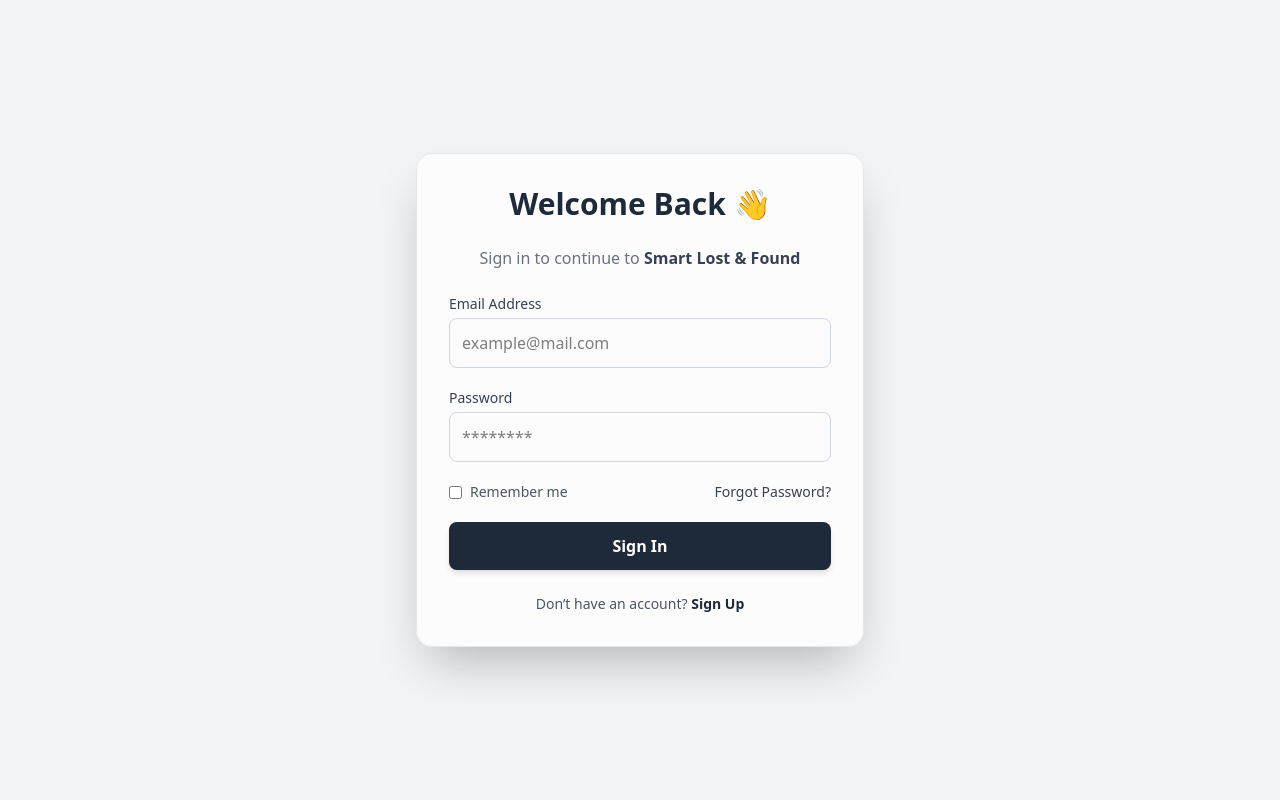
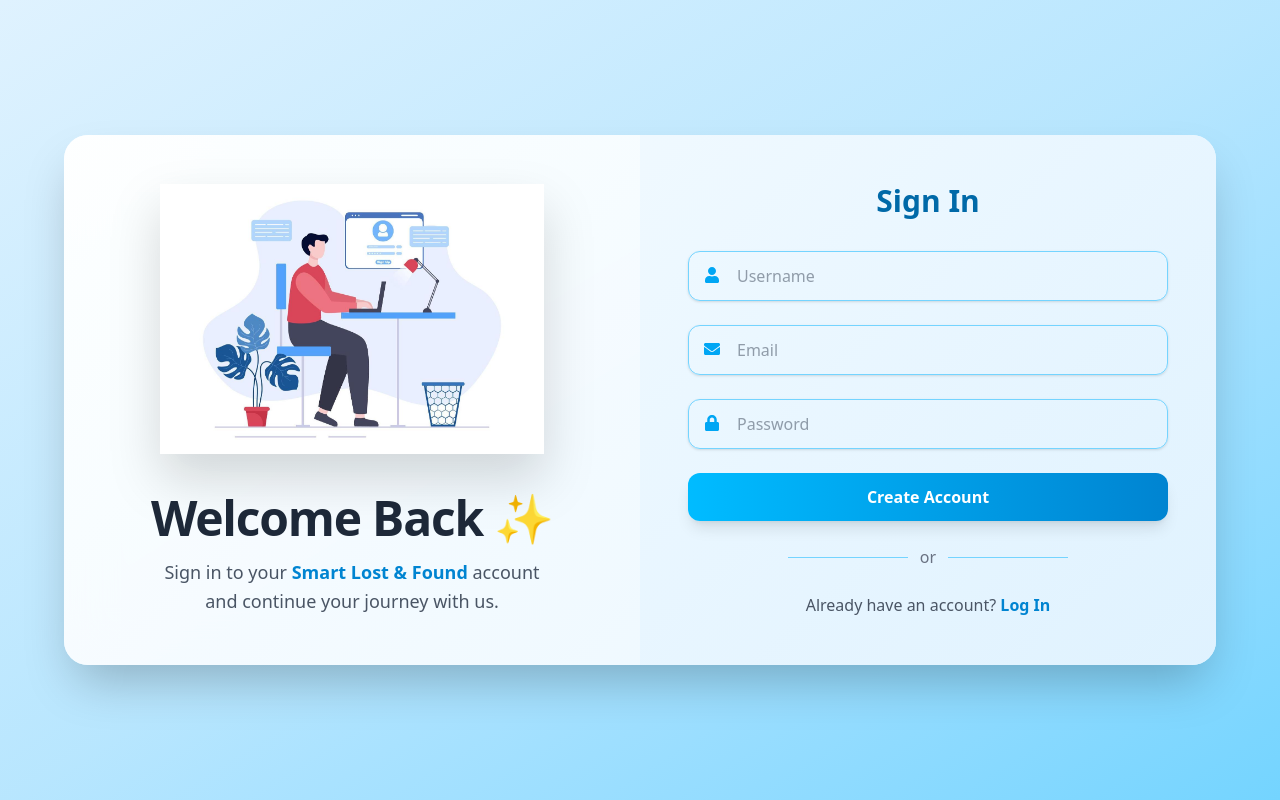
Before and after one commit to Suchitra-Sahoo/Smart-Lost-and-Found-System, a React (Vite) app in the folder Frontend/: page /signin in a window 1280 px wide. Built offline with nearby package versions, Linux system fonts and the light colour scheme.

Commit message:
Initial commit

```diff
--- a/Frontend/src/pages/Signin.jsx
+++ b/Frontend/src/pages/Signin.jsx
@@ -1,86 +1,96 @@
-import { useState } from "react";
+import React from "react";
+import { FaEnvelope, FaLock, FaUser } from "react-icons/fa";
 
 function Signin() {
-  const [formData, setFormData] = useState({ email: "", password: "" });
+  return (
+    <div className="flex items-center justify-center min-h-screen bg-gradient-to-br from-sky-100 via-sky-200 to-sky-300">
+      {/* Main Card */}
+      <div className="flex w-11/12 max-w-6xl bg-white/80 rounded-3xl shadow-2xl backdrop-blur-xl overflow-hidden">
 
-  const handleChange = (e) => {
-    setFormData({ ...formData, [e.target.name]: e.target.value });
-  };
+        {/* Left Illustration */}
+        <div className="w-1/2 flex flex-col items-center justify-center p-12 bg-gradient-to-br from-white/80 to-sky-50/80 relative">
+          <img
+            src="/signinimg.jpg"
+            alt="Login Illustration"
+            className="w-96 drop-shadow-2xl"
+          />
+          <h2 className="text-5xl font-extrabold text-gray-800 mt-10 tracking-tight">
+            Welcome Back ✨
+          </h2>
+          <p className="text-gray-600 mt-4 text-center max-w-sm leading-relaxed text-lg">
+            Sign in to your{" "}
+            <span className="font-semibold text-sky-600">
+              Smart Lost & Found
+            </span>{" "}
+            account and continue your journey with us.
+          </p>
+        </div>
 
-  const handleSubmit = (e) => {
-    e.preventDefault();
-    console.log("Signin Data:", formData);
-  };
+        {/* Right Form Section */}
+        <div className="w-1/2 p-12 bg-gradient-to-br from-sky-50 to-sky-100">
+          <h3 className="text-3xl font-bold text-sky-700 mb-8 text-center">
+            Sign In
+          </h3>
+          <form className="space-y-6">
 
-  return (
-    <div className="flex min-h-screen items-center justify-center bg-gray-100 p-4">
-      {/* Card */}
-      <div className="w-full max-w-md rounded-2xl bg-white/70 backdrop-blur-lg p-8 shadow-2xl border border-gray-200">
-        {/* Title */}
-        <h2 className="mb-6 text-center text-3xl font-extrabold text-gray-800">
-          Welcome Back 👋
-        </h2>
-        <p className="mb-6 text-center text-gray-500">
-          Sign in to continue to{" "}
-          <span className="font-semibold text-gray-700">Smart Lost & Found</span>
-        </p>
-
-        {/* Form */}
-        <form onSubmit={handleSubmit} className="space-y-5">
-          <div>
-            <label className="mb-1 block text-sm font-medium text-gray-700">
-              Email Address
-            </label>
+            {/* Username */}
+            <div className="relative">
+              <FaUser className="absolute top-4 left-4 text-sky-500" />
               <input
-              type="email"
-              name="email"
-              placeholder="example@mail.com"
-              value={formData.email}
-              onChange={handleChange}
-              className="w-full rounded-lg border border-gray-300 p-3 focus:border-gray-700 focus:ring-2 focus:ring-gray-400"
-              required
+                type="text"
+                placeholder="Username"
+                className="w-full pl-12 pr-4 py-3 rounded-xl border border-sky-300 focus:ring-2 focus:ring-sky-400 outline-none text-gray-700 shadow-sm"
               />
             </div>
 
-          <div>
-            <label className="mb-1 block text-sm font-medium text-gray-700">
-              Password
-            </label>
+            {/* Email */}
+            <div className="relative">
+              <FaEnvelope className="absolute top-4 left-4 text-sky-500" />
               <input
-              type="password"
-              name="password"
-              placeholder="********"
-              value={formData.password}
-              onChange={handleChange}
-              className="w-full rounded-lg border border-gray-300 p-3 focus:border-gray-700 focus:ring-2 focus:ring-gray-400"
-              required
+                type="email"
+                placeholder="Email"
+                className="w-full pl-12 pr-4 py-3 rounded-xl border border-sky-300 focus:ring-2 focus:ring-sky-400 outline-none text-gray-700 shadow-sm"
               />
             </div>
 
-          <div className="flex items-center justify-between">
-            <label className="flex items-center text-sm text-gray-600">
-              <input type="checkbox" className="mr-2" /> Remember me
-            </label>
-            <a href="#" className="text-sm text-gray-700 hover:underline">
-              Forgot Password?
-            </a>
+            {/* Password */}
+            <div className="relative">
+              <FaLock className="absolute top-4 left-4 text-sky-500" />
+              <input
+                type="password"
+                placeholder="Password"
+                className="w-full pl-12 pr-4 py-3 rounded-xl border border-sky-300 focus:ring-2 focus:ring-sky-400 outline-none text-gray-700 shadow-sm"
+              />
             </div>
 
+            {/* Button */}
             <button
               type="submit"
-            className="w-full rounded-lg bg-gray-800 py-3 text-white font-semibold shadow-md hover:bg-black transition duration-200"
+              onClick={() => (window.location.href = "http://localhost:5173/signout")}
+              className="w-full bg-gradient-to-r from-sky-400 to-sky-600 text-white py-3 rounded-xl font-semibold shadow-lg hover:scale-105 transition-transform duration-300"
             >
-            Sign In
+              Create Account
             </button>
           </form>
 
-        {/* Footer */}
-        <p className="mt-6 text-center text-sm text-gray-600">
-          Don’t have an account?{" "}
-          <a href="/signup" className="font-semibold text-gray-800 hover:underline">
-            Sign Up
+          {/* Divider */}
+          <div className="my-6 flex items-center justify-center">
+            <span className="h-px w-1/4 bg-sky-300"></span>
+            <span className="px-3 text-gray-500">or</span>
+            <span className="h-px w-1/4 bg-sky-300"></span>
+          </div>
+
+          {/* Already have account */}
+          <p className="text-center text-gray-600">
+            Already have an account?{" "}
+            <a
+              href="/signout"
+              className="text-sky-600 font-semibold hover:underline"
+            >
+              Log In
             </a>
           </p>
+        </div>
       </div>
     </div>
   );
```
Also changed, not shown: Frontend/public/signinimg.jpg (added). Lines whose indentation alone changed are shown as unchanged.
